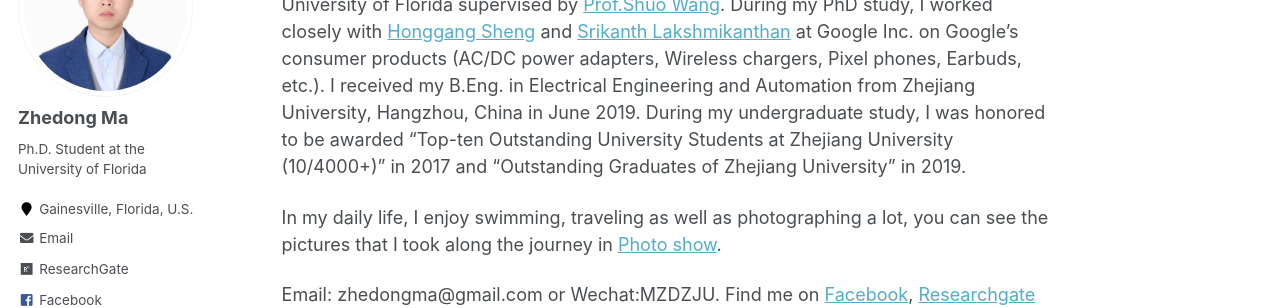
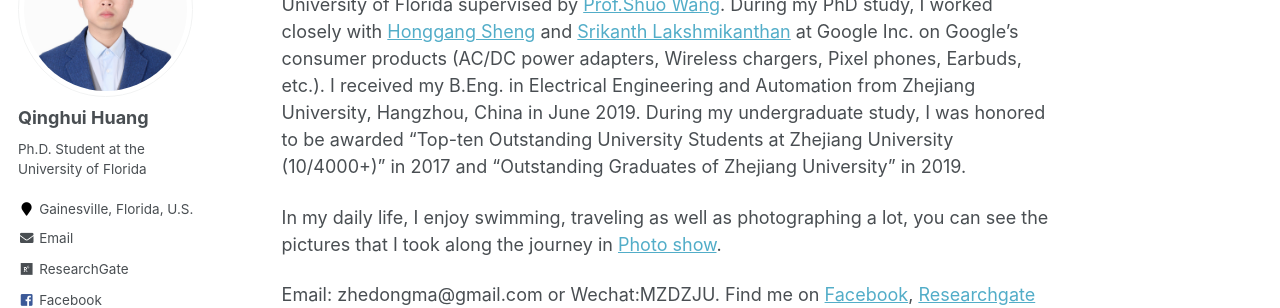
Before and after one commit to slionnnnnn/yanwenlai, a Jekyll site: the page built from _pages/about.md, in a window 1280 px wide. Shown: the part 196-504 px from the top of the page. Built offline with Jekyll 4.4.1, drawn with Linux system fonts in a browser that asks for light colours.

Commit message:
Update _config.yml

```diff
--- a/_config.yml
+++ b/_config.yml
@@ -80,7 +80,7 @@ analytics:
 
 # Site Author
 author:
-  name             : "Zhedong Ma"
+  name             : "Qinghui Huang"
   avatar           : "MY PHOTO.JPG"
   bio              : "Ph.D. Student at the University of Florida"
   location         : "Gainesville, Florida, U.S."
@@ -102,7 +102,7 @@ author:
   instagram        :
   impactstory      : #"https://profiles.impactstory.org/u/xxxx-xxxx-xxxx-xxxx"
   lastfm           :
-  linkedin         : "zhedong-ma-5a9988164"
+  linkedin         : "https://www.linkedin.com/in/qinghui-huang-44a411221/?trk=people-guest_people_search-card"
   orcid            : #"http://orcid.org/yourorcidurl"
   pinterest        :
   soundcloud       :
```
